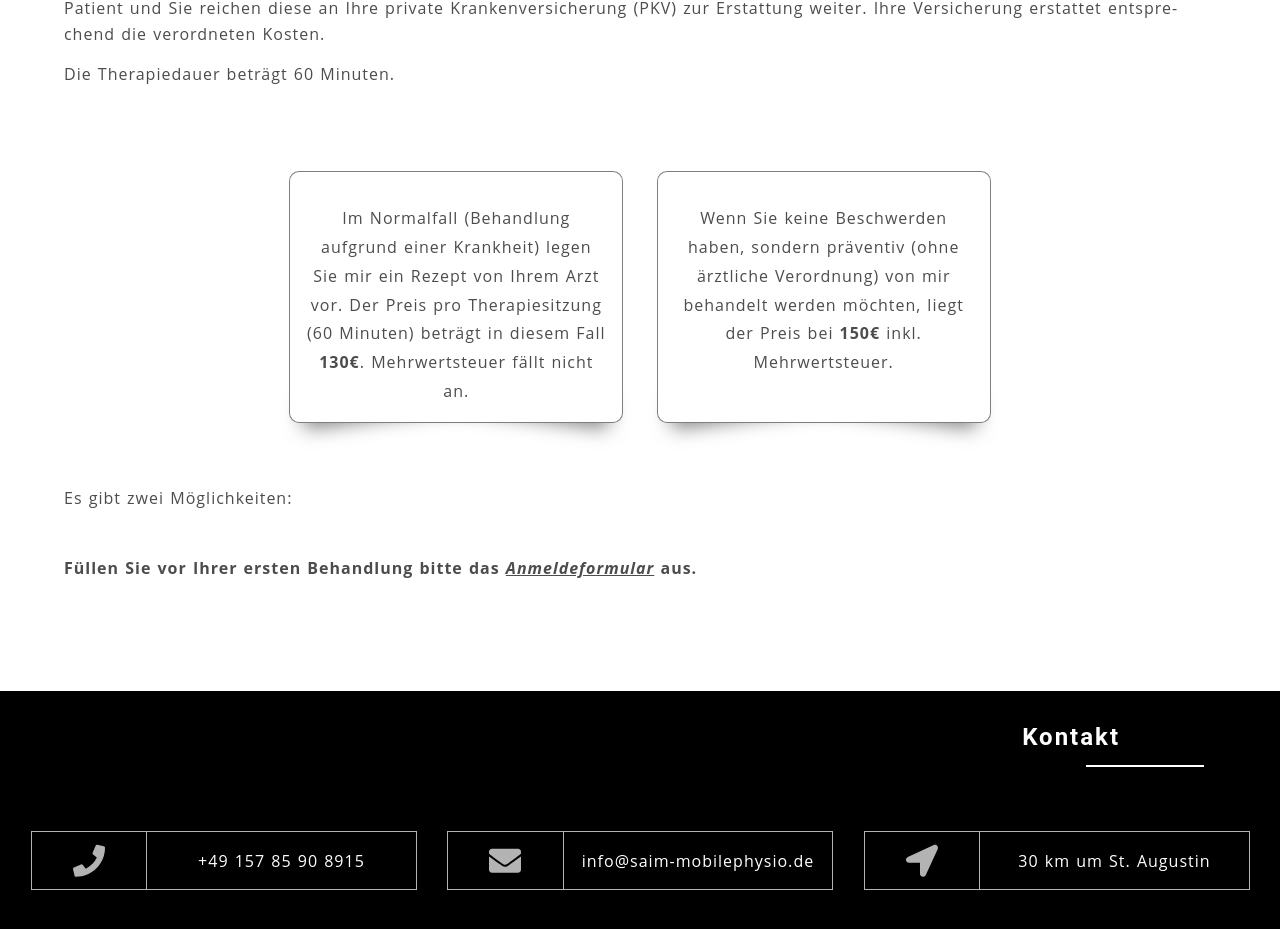
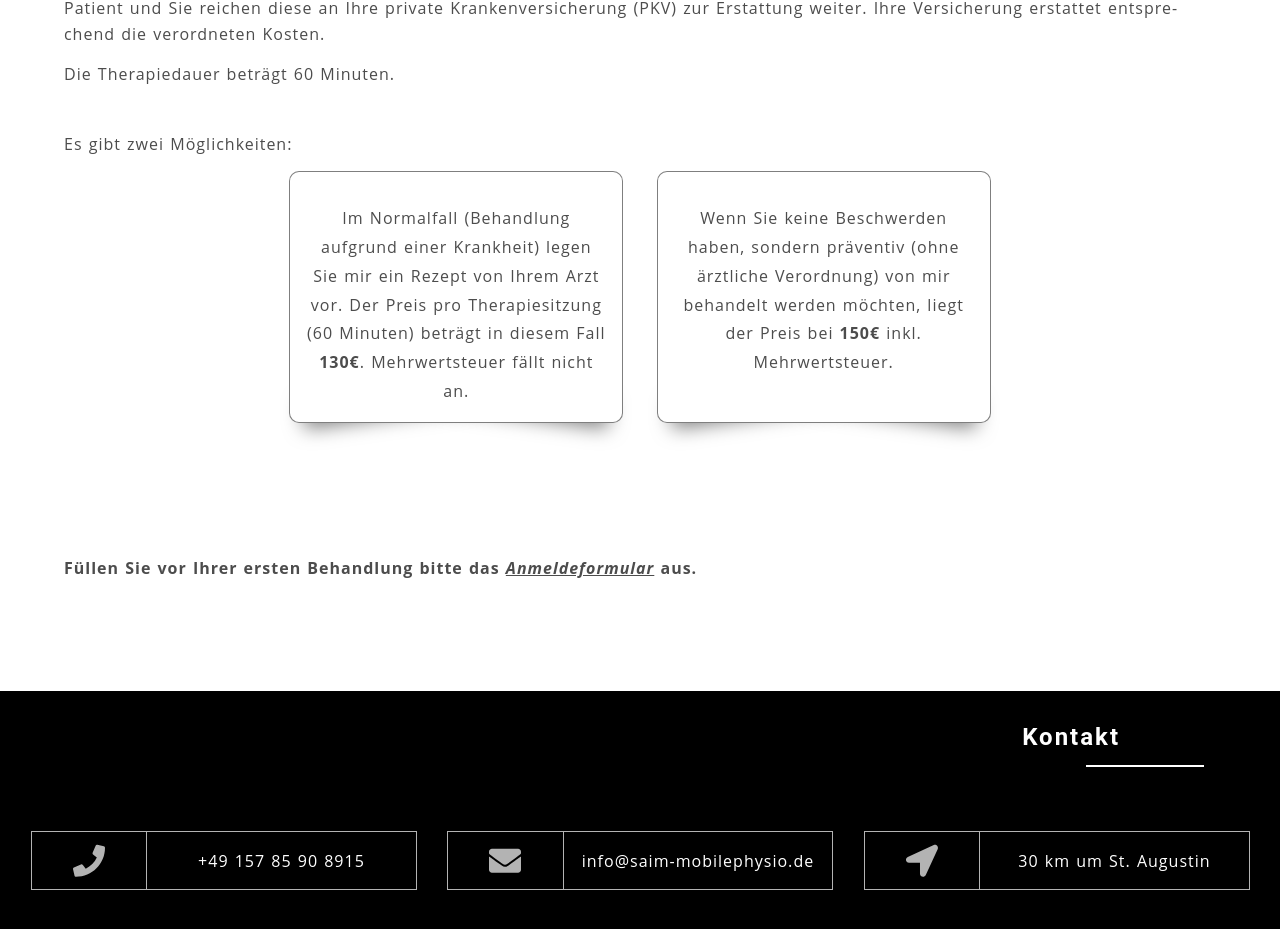
Before and after one commit to ab7z/saim-mobilephysio, a React (Create React App) app: page /#/ in a window 1280 px wide. Shown: the part 2120-3049 px from the top of the page. Built offline with nearby package versions, Linux system fonts and the light colour scheme.

Commit message:
Update Prices.module.css

```diff
--- a/src/styles/components/Prices.module.css
+++ b/src/styles/components/Prices.module.css
@@ -54,7 +54,6 @@
 
 .pricing > p:last-of-type {
     grid-column: 1/-1;
-    grid-row: 3/-1;
     align-self: end;
 }
 
```
